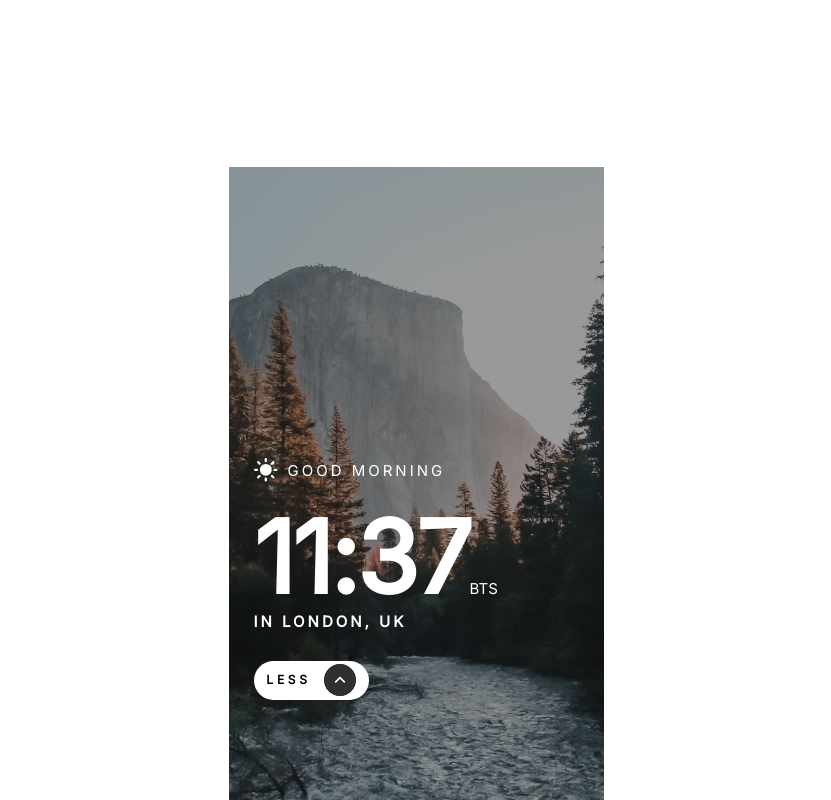
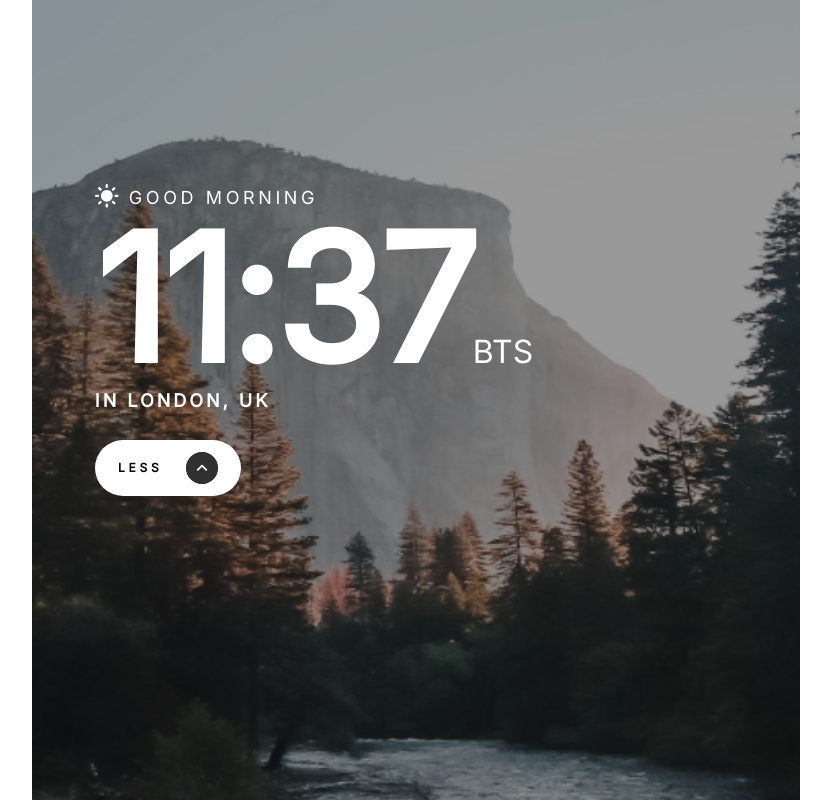
Before and after one commit to Abashidzeofficial/clock-app, a React (Create React App) app: page / in a window 1280 px wide. Shown: the top 800 px of the page, without its empty margins (224-1055 px from the left). Built offline with nearby package versions, Linux system fonts and the light colour scheme.

Commit message:
NewUpdate

```diff
--- a/src/styles.css
+++ b/src/styles.css
@@ -189,3 +189,93 @@
   gap: 200px;
   padding-top: 16px;
 }
+@media only screen and (min-width: 765px) {
+  .daytime-icon {
+    display: flex;
+    width: 768px;
+    height: 1024px;
+  }
+  .container {
+    position: absolute;
+    display: flex;
+    height: 100%;
+    width: 100%;
+    justify-content: center;
+    align-items: center;
+    flex-direction: column;
+    margin-top: 100px;
+  }
+  .sun-text,
+  .moon-text {
+    color: #fff;
+    font-family: Inter;
+    font-size: 18px;
+    font-style: normal;
+    font-weight: 400;
+    line-height: 28px; /* 155.556% */
+    letter-spacing: 3.6px;
+    text-transform: uppercase;
+  }
+  .main-container {
+    position: absolute;
+    display: flex;
+    flex-direction: column;
+    margin-top: -77px;
+    margin-left: 146px;
+  }
+  .time-numbers {
+    color: #fff;
+    font-family: Inter;
+    font-size: 175px;
+    font-style: normal;
+    font-weight: 700;
+    line-height: 175px; /* 100% */
+    letter-spacing: -4.375px;
+  }
+
+  .time-pm-am {
+    color: #fff;
+    font-family: Inter;
+    font-size: 32px;
+    font-style: normal;
+    font-weight: 300;
+    line-height: 28px;
+    text-transform: uppercase;
+  }
+  .geo-location {
+    color: #fff;
+    font-family: Inter;
+    font-size: 18px;
+    font-style: normal;
+    font-weight: 700;
+    line-height: 28px;
+    letter-spacing: 3px;
+    text-transform: uppercase;
+  }
+  .arrow {
+    width: 146px;
+    height: 56px;
+  }
+  .details-transform {
+    position: absolute;
+    display: grid;
+    margin-left: -404px;
+    margin-top: 82px;
+    grid-template-columns: 1fr 2fr;
+    width: 772px;
+    height: 440px;
+    flex-shrink: 0;
+  }
+  .contrast {
+    position: absolute;
+    display: flex;
+    margin-left: -120px;
+    margin-top: -502px;
+  }
+  .time-zone {
+    display: flex;
+    margin-left: -350px;
+    margin-top: -216px;
+    flex-direction: column;
+  }
+}
```
